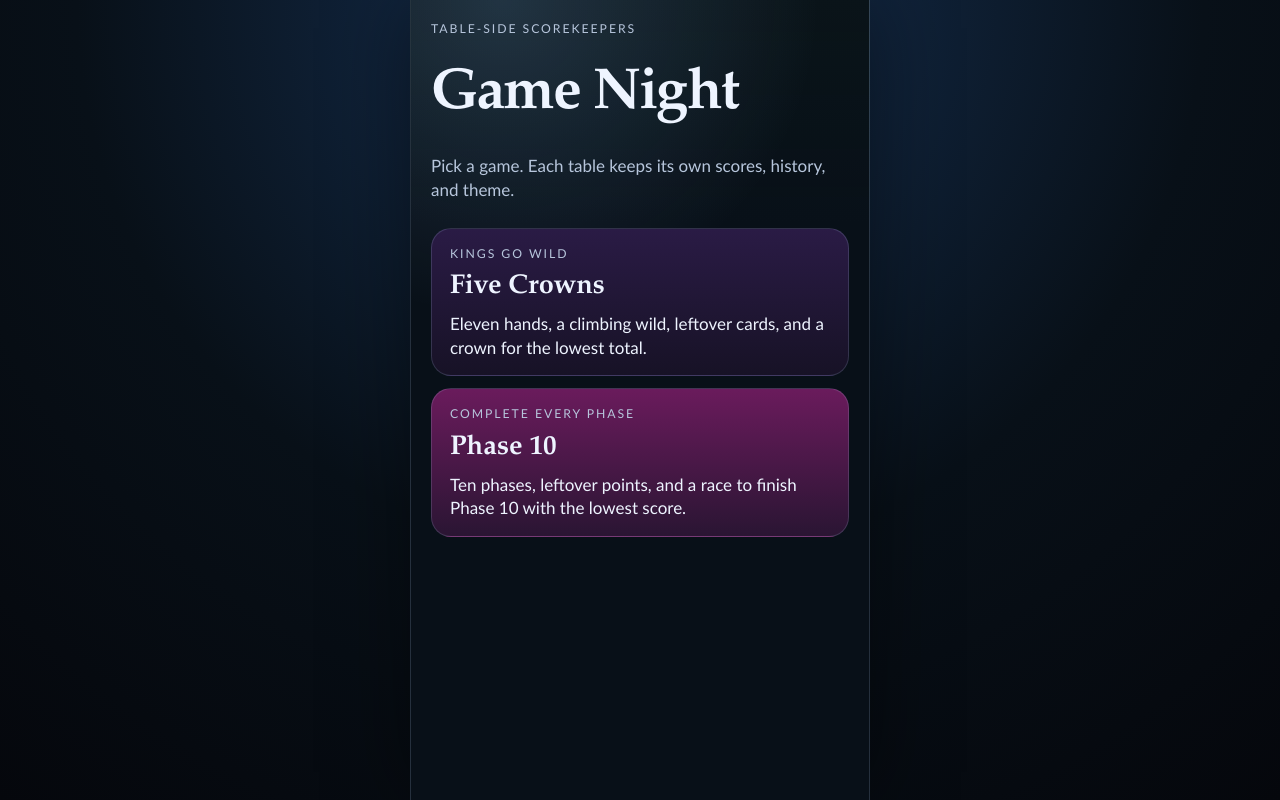
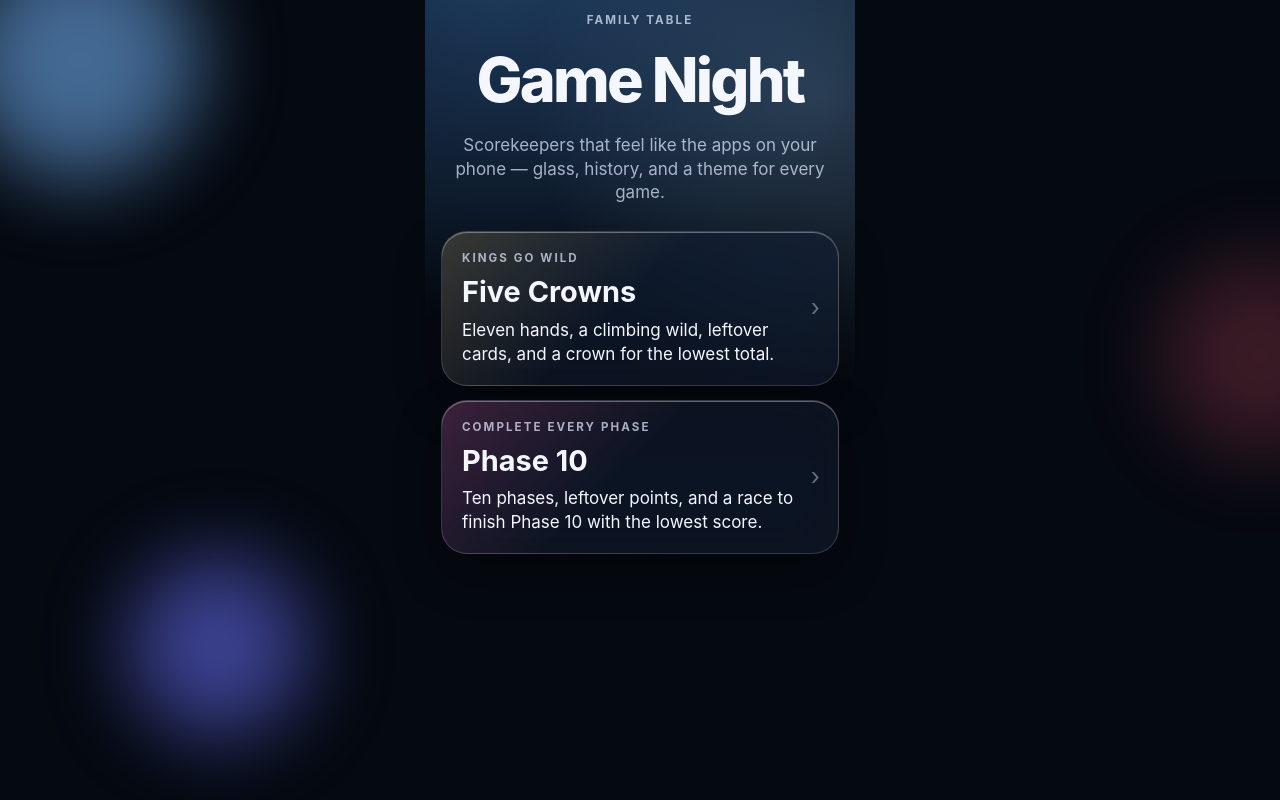
Before and after one commit to romans127/five-crowns, a React (Vite) app: page / in a window 1280 px wide. Built offline with nearby package versions, Linux system fonts and the light colour scheme; no server answers.

Commit message:
Overhaul Game Night into iOS glass UI and deploy family-game-night.

```diff
--- a/index.html
+++ b/index.html
@@ -6,17 +6,17 @@
       name="viewport"
       content="width=device-width, initial-scale=1.0, viewport-fit=cover"
     />
-    <meta name="theme-color" content="#081018" />
+    <meta name="theme-color" content="#050910" />
     <meta name="apple-mobile-web-app-capable" content="yes" />
     <meta name="apple-mobile-web-app-status-bar-style" content="black-translucent" />
     <meta name="apple-mobile-web-app-title" content="Game Night" />
     <meta
       name="description"
-      content="Game Night — table-side scorekeepers for Five Crowns, Phase 10, and more. History, leaderboards, and per-game theming."
+      content="Family Game Night — frosted-glass scorekeepers for Five Crowns, Phase 10, and more. History, leaderboards, and a theme for every game."
     />
     <link rel="icon" type="image/svg+xml" href="/favicon.svg" />
     <link rel="apple-touch-icon" href="/apple-touch-icon.png" />
-    <title>Game Night</title>
+    <title>Family Game Night</title>
   </head>
   <body>
     <div id="root"></div>
--- a/src/App.tsx
+++ b/src/App.tsx
@@ -1,8 +1,19 @@
-import { useEffect, useState } from 'react'
+import { useEffect, useState, type ReactNode } from 'react'
 import { FiveCrownsApp } from './FiveCrownsApp.tsx'
 import { Phase10App } from './games/phase10/App.tsx'
 import { GamePicker } from './platform/GamePicker.tsx'
 import type { GameId } from './platform/types.ts'
+
+function AppShell({ children }: { children: ReactNode }) {
+  return (
+    <div className="app-shell">
+      <div className="orb orb-a" aria-hidden="true" />
+      <div className="orb orb-b" aria-hidden="true" />
+      <div className="orb orb-c" aria-hidden="true" />
+      {children}
+    </div>
+  )
+}
 
 export default function App() {
   const [selected, setSelected] = useState<GameId | null>(null)
@@ -13,12 +24,24 @@
   }, [selected])
 
   if (selected === 'five-crowns') {
-    return <FiveCrownsApp onLeaveGames={() => setSelected(null)} />
+    return (
+      <AppShell>
+        <FiveCrownsApp onLeaveGames={() => setSelected(null)} />
+      </AppShell>
+    )
   }
 
   if (selected === 'phase-10') {
-    return <Phase10App onLeaveGames={() => setSelected(null)} />
+    return (
+      <AppShell>
+        <Phase10App onLeaveGames={() => setSelected(null)} />
+      </AppShell>
+    )
   }
 
-  return <GamePicker onChoose={setSelected} />
+  return (
+    <AppShell>
+      <GamePicker onChoose={setSelected} />
+    </AppShell>
+  )
 }
--- a/src/index.css
+++ b/src/index.css
@@ -1,57 +1,61 @@
 :root {
-  --felt: #102034;
-  --ink: #081018;
-  --panel: #121a28;
-  --panel-2: #182234;
-  --line: rgba(186, 214, 255, 0.16);
-  --ivory: #eef4ff;
-  --muted: #b7c6dc;
-  --gold: #8ec5ff;
-  --gold-deep: #4f8fd6;
-  --crimson: #ff4d6d;
-  --glow: rgba(142, 197, 255, 0.18);
+  --felt: #0b1a2e;
+  --ink: #050910;
+  --panel: rgba(18, 28, 44, 0.58);
+  --panel-2: rgba(255, 255, 255, 0.08);
+  --line: rgba(255, 255, 255, 0.16);
+  --hairline: rgba(255, 255, 255, 0.34);
+  --ivory: #f4f7ff;
+  --muted: rgba(226, 234, 255, 0.72);
+  --gold: #9ad0ff;
+  --gold-deep: #4f9dff;
+  --crimson: #ff5d7a;
+  --glow: rgba(90, 168, 255, 0.28);
+  --fill: #0a84ff;
+  --fill-text: #fff;
+  --glass: rgba(22, 32, 48, 0.52);
+  --glass-strong: rgba(12, 18, 30, 0.72);
+  --shadow: 0 18px 48px rgba(0, 0, 0, 0.32);
   --safe-top: env(safe-area-inset-top);
   --safe-bottom: env(safe-area-inset-bottom);
-  --sans: 'Trebuchet MS', 'Avenir Next', 'Segoe UI', sans-serif;
-  --display: 'Palatino Linotype', Palatino, 'Iowan Old Style', Georgia, serif;
+  --sans: -apple-system, BlinkMacSystemFont, 'SF Pro Text', 'Segoe UI Variable', 'Segoe UI', sans-serif;
+  --display: -apple-system, BlinkMacSystemFont, 'SF Pro Display', 'Segoe UI Variable Display', 'Segoe UI', sans-serif;
+  --radius-sheet: 28px;
+  --radius-card: 22px;
+  --radius-row: 16px;
   color: var(--ivory);
-  background: radial-gradient(circle at top, #163154 0%, var(--ink) 55%, #05070c 100%);
+  background: #050910;
   font: 17px/1.4 var(--sans);
   font-synthesis: none;
   text-rendering: optimizeLegibility;
   -webkit-font-smoothing: antialiased;
+  -webkit-tap-highlight-color: transparent;
 }
 
 [data-theme='five-crowns'] {
-  --felt: #10261c;
-  --ink: #0b1020;
-  --panel: #171226;
-  --panel-2: #221833;
-  --line: rgba(246, 231, 178, 0.16);
-  --ivory: #f6efe3;
-  --muted: #c9bdcf;
+  --felt: #1a1030;
+  --ink: #0c0814;
+  --panel: rgba(42, 24, 64, 0.5);
   --gold: #f4c95d;
-  --gold-deep: #d4a017;
-  --crimson: #ff4d6d;
-  --glow: rgba(244, 201, 93, 0.16);
-  --display: 'Palatino Linotype', Palatino, 'Iowan Old Style', Georgia, serif;
-  background: radial-gradient(circle at top, #2a1b45 0%, var(--ink) 55%, #07060d 100%);
+  --gold-deep: #e8b84a;
+  --glow: rgba(244, 201, 93, 0.26);
+  --fill: #f4c95d;
+  --fill-text: #2a1604;
+  --glass: rgba(36, 22, 58, 0.55);
+  --glass-strong: rgba(18, 10, 32, 0.74);
 }
 
 [data-theme='phase-10'] {
-  --felt: #2a1230;
-  --ink: #14081a;
-  --panel: #2a1533;
-  --panel-2: #3a1c44;
-  --line: rgba(255, 186, 214, 0.18);
-  --ivory: #fff4fb;
-  --muted: #e0c3d6;
-  --gold: #ff8ac4;
-  --gold-deep: #ff5ea0;
-  --crimson: #ff4d6d;
-  --glow: rgba(255, 138, 196, 0.2);
-  --display: 'Trebuchet MS', 'Avenir Next', 'Segoe UI', sans-serif;
-  background: radial-gradient(circle at top, #6a1b5c 0%, #24103a 48%, #0d0714 100%);
+  --felt: #2a0f2a;
+  --ink: #140814;
+  --panel: rgba(72, 20, 64, 0.5);
+  --gold: #ff8ac8;
+  --gold-deep: #ff5ea8;
+  --glow: rgba(255, 120, 196, 0.28);
+  --fill: #ff2d92;
+  --fill-text: #fff;
+  --glass: rgba(56, 16, 52, 0.55);
+  --glass-strong: rgba(28, 8, 28, 0.74);
 }
 
 * {
@@ -66,20 +70,59 @@
 }
 
 body {
-  min-height: 100svh;
   min-height: 100dvh;
+  overflow-x: hidden;
 }
 
 #root {
-  max-width: 460px;
+  max-width: 430px;
   margin: 0 auto;
   min-height: 100svh;
+  position: relative;
+  isolation: isolate;
   background:
-    radial-gradient(circle at 20% 0%, var(--glow), transparent 36%),
-    linear-gradient(180deg, rgba(16, 38, 28, 0.18), transparent 28%),
+    radial-gradient(circle at 18% -8%, var(--glow), transparent 42%),
+    radial-gradient(circle at 92% 12%, color-mix(in srgb, var(--gold) 22%, transparent), transparent 36%),
+    linear-gradient(180deg, color-mix(in srgb, var(--felt) 70%, transparent), transparent 40%),
     var(--ink);
-  border-inline: 1px solid var(--line);
-  box-shadow: 0 0 80px rgba(0, 0, 0, 0.45);
+}
+
+.app-shell {
+  position: relative;
+  min-height: 100svh;
+}
+
+.orb {
+  position: fixed;
+  z-index: 0;
+  width: 240px;
+  height: 240px;
+  border-radius: 50%;
+  filter: blur(42px);
+  pointer-events: none;
+  opacity: 0.55;
+}
+
+.orb-a {
+  top: -60px;
+  left: -40px;
+  background: color-mix(in srgb, var(--gold) 55%, #4f9dff);
+}
+
+.orb-b {
+  top: 32%;
+  right: -80px;
+  width: 200px;
+  height: 200px;
+  background: color-mix(in srgb, var(--crimson) 40%, transparent);
+}
+
+.orb-c {
+  bottom: 8%;
+  left: 10%;
+  width: 180px;
+  height: 180px;
+  background: color-mix(in srgb, var(--gold-deep) 35%, #7c5cff);
 }
 
 button,
@@ -96,19 +139,22 @@
 h1,
 h2 {
   font-family: var(--display);
-  letter-spacing: -0.03em;
+  letter-spacing: -0.045em;
   margin: 0;
+  font-weight: 760;
 }
 
 h1 {
-  font-size: clamp(2rem, 8vw, 3rem);
+  font-size: clamp(2.15rem, 9vw, 3.15rem);
 }
 
 .screen {
+  position: relative;
+  z-index: 1;
   display: flex;
   flex-direction: column;
   gap: 18px;
-  padding: calc(20px + var(--safe-top)) 20px calc(28px + var(--safe-bottom));
+  padding: calc(12px + var(--safe-top)) 16px calc(28px + var(--safe-bottom));
   min-height: 100svh;
 }
 
@@ -121,28 +167,76 @@
 
 .eyebrow {
   text-transform: uppercase;
-  letter-spacing: 0.16em;
-  font-size: 0.72rem;
+  letter-spacing: 0.18em;
+  font-size: 0.68rem;
+  font-weight: 700;
 }
 
 .center {
   text-align: center;
 }
 
+.glass,
+.player-field,
+.player-card,
+.rule-card,
+.final-standings li,
+.history-row,
+.history-detail-card,
+.leaderboard-panel,
+.import-panel,
+.game-tile,
+.grouped-list,
+.leader-strip,
+.score-sheet-grid-wrap {
+  background: var(--glass);
+  backdrop-filter: blur(28px) saturate(180%);
+  -webkit-backdrop-filter: blur(28px) saturate(180%);
+  border: 1px solid var(--line);
+  box-shadow:
+    0 1px 0 var(--hairline) inset,
+    var(--shadow);
+}
+
+@supports not ((backdrop-filter: blur(1px)) or (-webkit-backdrop-filter: blur(1px))) {
+  .glass,
+  .player-field,
+  .player-card,
+  .rule-card,
+  .final-standings li,
+  .history-row,
+  .history-detail-card,
+  .leaderboard-panel,
+  .import-panel,
+  .game-tile,
+  .grouped-list,
+  .leader-strip,
+  .score-sheet-grid-wrap {
+    background: var(--glass-strong);
+  }
+}
+
 .btn {
   border-radius: 999px;
   padding: 0 18px;
-  font-weight: 700;
+  font-weight: 650;
+  letter-spacing: -0.02em;
 }
 
 .btn.primary {
-  background: linear-gradient(180deg, #ffe08a, var(--gold-deep));
-  color: #2a1604;
-  box-shadow: 0 8px 24px rgba(212, 160, 23, 0.28);
+  background: linear-gradient(180deg, color-mix(in srgb, var(--fill) 92%, #fff), var(--fill));
+  color: var(--fill-text);
+  box-shadow:
+    0 1px 0 rgba(255, 255, 255, 0.35) inset,
+    0 12px 28px color-mix(in srgb, var(--fill) 38%, transparent);
+  min-height: 56px;
+  font-size: 1.05rem;
 }
 
 .btn.ghost {
-  background: transparent;
+  background: var(--glass);
+  backdrop-filter: blur(20px) saturate(160%);
+  -webkit-backdrop-filter: blur(20px) saturate(160%);
   color: var(--ivory);
   border: 1px solid var(--line);
 }
@@ -150,13 +244,14 @@
 .btn.text {
   background: transparent;
   color: var(--gold);
-  min-height: 40px;
+  min-height: 44px;
+  padding: 0 8px;
 }
 
 .btn.gold {
-  background: #3a2208;
+  background: color-mix(in srgb, var(--gold) 16%, transparent);
   color: var(--gold);
-  border: 1px solid rgba(244, 201, 93, 0.4);
+  border: 1px solid color-mix(in srgb, var(--gold) 35%, transparent);
 }
 
 .btn:disabled {
@@ -168,14 +263,63 @@
 }
 
 .pulse {
-  animation: pulse 1.8s ease-in-out infinite;
+  animation: pulse 2.2s ease-in-out infinite;
 }
 
 @keyframes pulse {
   50% {
-    box-shadow: 0 12px 32px rgba(244, 201, 93, 0.55);
-    filter: brightness(1.08);
+    box-shadow:
+      0 1px 0 rgba(255, 255, 255, 0.4) inset,
+      0 16px 36px color-mix(in srgb, var(--fill) 55%, transparent);
+    filter: brightness(1.06);
   }
+}
+
+.nav-bar {
+  display: flex;
+  align-items: center;
+  min-height: 44px;
+  margin: 0 -4px;
+}
+
+.hero-block {
+  display: grid;
+  gap: 10px;
+}
+
+.grouped-list {
+  overflow: hidden;
+  border-radius: var(--radius-card);
+  display: grid;
+}
+
+.grouped-row {
+  width: 100%;
+  min-height: 52px;
+  display: flex;
+  align-items: center;
+  justify-content: space-between;
+  gap: 12px;
+  padding: 0 16px;
+  background: transparent;
+  color: inherit;
+  text-align: left;
+  border-bottom: 1px solid color-mix(in srgb, var(--line) 80%, transparent);
+}
+
+.grouped-row:last-child {
+  border-bottom: 0;
+}
+
+.grouped-row:active {
+  background: rgba(255, 255, 255, 0.06);
+}
+
+.chevron {
+  color: color-mix(in srgb, var(--ivory) 40%, transparent);
+  font-size: 1.4rem;
+  font-weight: 400;
+  line-height: 1;
 }
 
 .suit-row {
@@ -211,29 +355,42 @@
   width: 88px;
   height: 88px;
   margin: 8px auto 0;
-  filter: drop-shadow(0 8px 16px rgba(244, 201, 93, 0.35));
+  filter: drop-shadow(0 8px 16px color-mix(in srgb, var(--gold) 40%, transparent));
 }
 
 .home-screen,
-.winner-screen {
+.winner-screen,
+.picker-screen {
   text-align: center;
-  justify-content: center;
+}
+
+.home-screen,
+.picker-screen {
+  justify-content: flex-start;
 }
 
 .home-actions,
 .sheet-actions {
   display: flex;
   flex-direction: column;
-  gap: 10px;
+  gap: 14px;
+}
+
+.home-screen .hero-block,
+.picker-screen .hero-block,
+.winner-screen {
+  text-align: center;
 }
 
 .install-chip {
   margin: 8px auto 0;
   border-radius: 999px;
   padding: 0 16px;
-  background: #2a1b45;
+  background: var(--glass);
+  backdrop-filter: blur(18px);
+  -webkit-backdrop-filter: blur(18px);
   color: var(--gold);
-  border: 1px solid rgba(244, 201, 93, 0.35);
+  border: 1px solid var(--line);
 }
 
 .install-note {
@@ -241,9 +398,26 @@
   font-size: 0.9rem;
 }
 
+.thumb-dock {
+  margin-top: auto;
+  padding-top: 12px;
+}
+
+.screen-head {
+  position: sticky;
+  top: 0;
+  z-index: 5;
+  margin: calc(-12px - var(--safe-top)) -16px 0;
+  padding: calc(10px + var(--safe-top)) 16px 12px;
+  background: color-mix(in srgb, var(--ink) 28%, transparent);
+  backdrop-filter: blur(24px) saturate(170%);
+  -webkit-backdrop-filter: blur(24px) saturate(170%);
+  border-bottom: 1px solid color-mix(in srgb, var(--line) 70%, transparent);
+}
+
 .screen-head h1 {
   font-size: 2rem;
-  margin-top: 8px;
+  margin-top: 4px;
 }
 
 .player-fields,
@@ -265,9 +439,7 @@
   display: flex;
   align-items: center;
   gap: 12px;
-  background: linear-gradient(180deg, var(--panel-2), var(--panel));
-  border: 1px solid var(--line);
-  border-radius: 18px;
+  border-radius: var(--radius-card);
   padding: 12px 14px;
 }
 
@@ -306,14 +478,14 @@
 
 .wild-burst {
   color: var(--gold);
-  text-shadow: 0 0 18px rgba(244, 201, 93, 0.45);
+  text-shadow: 0 0 18px color-mix(in srgb, var(--gold) 45%, transparent);
 }
 
 .hand-track {
   display: flex;
   gap: 10px;
   overflow-x: auto;
-  padding: 4px 2px 8px;
+  padding: 8px 2px 10px;
   scroll-snap-type: x proximity;
   scroll-padding-inline: 8px;
   -webkit-overflow-scrolling: touch;
@@ -390,7 +562,7 @@
 
 .playing-card-wild:not(.playing-card-joker) {
   box-shadow:
-    0 0 0 1px rgba(212, 160, 23, 0.55),
+    0 0 0 1px color-mix(in srgb, var(--gold) 55%, transparent),
     0 8px 18px rgba(0, 0, 0, 0.32);
 }
 
@@ -398,7 +570,7 @@
   transform: translateY(-4px) scale(1.06);
   box-shadow:
     0 0 0 2px var(--gold),
-    0 10px 20px rgba(244, 201, 93, 0.35);
+    0 10px 20px color-mix(in srgb, var(--gold) 35%, transparent);
   z-index: 1;
 }
 
@@ -441,6 +613,8 @@
   display: grid;
   gap: 6px;
   text-align: center;
+  border-radius: var(--radius-card);
+  padding: 12px;
 }
 
 .player-card {
@@ -448,6 +622,10 @@
   text-align: left;
   color: inherit;
   min-height: 72px;
+}
+
+.player-card:active {
+  transform: scale(0.985);
 }
 
 .player-meta {
@@ -474,7 +652,9 @@
 .sheet-backdrop {
   position: fixed;
   inset: 0;
-  background: rgba(6, 4, 12, 0.72);
+  background: rgba(4, 6, 12, 0.46);
+  backdrop-filter: blur(10px);
+  -webkit-backdrop-filter: blur(10px);
   display: flex;
   align-items: flex-end;
   justify-content: center;
@@ -483,19 +663,33 @@
 }
 
 .score-sheet {
-  width: min(460px, 100%);
-  background: #1c1430;
+  width: min(430px, 100%);
+  background: var(--glass-strong);
+  backdrop-filter: blur(40px) saturate(190%);
+  -webkit-backdrop-filter: blur(40px) saturate(190%);
   border: 1px solid var(--line);
-  border-radius: 24px 24px 16px 16px;
-  padding: 18px 16px calc(16px + var(--safe-bottom));
+  border-radius: var(--radius-sheet) var(--radius-sheet) 18px 18px;
+  padding: 10px 16px calc(16px + var(--safe-bottom));
   display: grid;
   gap: 12px;
-  animation: rise 0.22s ease-out;
+  box-shadow:
+    0 1px 0 var(--hairline) inset,
+    0 -20px 80px rgba(0, 0, 0, 0.45);
+  animation: rise 0.28s cubic-bezier(0.22, 1, 0.36, 1);
+}
+
+.score-sheet::before {
+  content: '';
+  width: 36px;
+  height: 5px;
+  border-radius: 999px;
+  background: rgba(255, 255, 255, 0.28);
+  margin: 2px auto 4px;
 }
 
 @keyframes rise {
   from {
-    transform: translateY(24px);
+    transform: translateY(28px);
     opacity: 0;
   }
 }
@@ -503,16 +697,17 @@
 .mode-toggle {
   display: grid;
   grid-template-columns: 1fr 1fr;
-  gap: 6px;
-  background: #120c1e;
+  gap: 4px;
+  background: rgba(0, 0, 0, 0.28);
   padding: 4px;
   border-radius: 999px;
 }
 
 .mode-toggle button[aria-selected='true'] {
-  background: var(--gold);
-  color: #2a1604;
+  background: color-mix(in srgb, var(--ivory) 18%, transparent);
+  color: var(--ivory);
   border-radius: 999px;
+  box-shadow: 0 1px 0 rgba(255, 255, 255, 0.2) inset;
 }
 
 .mode-toggle button[aria-selected='false'] {
@@ -567,9 +762,11 @@
 
 .keypad button {
   min-height: 64px;
-  border-radius: 14px;
-  background: #2a1f3d;
+  border-radius: 18px;
+  background: color-mix(in srgb, var(--ivory) 10%, transparent);
   color: var(--ivory);
+  backdrop-filter: blur(12px);
+  -webkit-backdrop-filter: blur(12px);
 }
 
 .keypad-digit,
@@ -665,8 +862,34 @@
 @media (prefers-reduced-motion: reduce) {
   .pulse,
   .speck,
-  .score-sheet {
+  .score-sheet,
+  .orb {
     animation: none;
+    filter: none;
+  }
+}
+
+@media (prefers-reduced-transparency: reduce) {
+  .glass,
+  .player-field,
+  .player-card,
+  .rule-card,
+  .final-standings li,
+  .history-row,
+  .history-detail-card,
+  .leaderboard-panel,
+  .import-panel,
+  .game-tile,
+  .grouped-list,
+  .leader-strip,
+  .score-sheet,
+  .score-sheet-grid-wrap,
+  .btn.ghost,
+  .install-chip,
+  .screen-head {
+    backdrop-filter: none;
+    -webkit-backdrop-filter: none;
+    background: var(--glass-strong);
   }
 }
 
@@ -680,12 +903,14 @@
 
 .history-search input {
   width: 100%;
-  min-height: 48px;
-  border-radius: 14px;
+  min-height: 52px;
+  border-radius: 16px;
   border: 1px solid var(--line);
-  background: var(--panel);
+  background: var(--glass);
+  backdrop-filter: blur(18px);
+  -webkit-backdrop-filter: blur(18px);
   color: var(--ivory);
-  padding: 0 14px;
+  padding: 0 16px;
   font: inherit;
 }
 
@@ -694,7 +919,7 @@
 }
 
 .history-search input:focus {
-  outline: 2px solid var(--gold);
+  outline: 2px solid color-mix(in srgb, var(--gold) 70%, transparent);
   outline-offset: 2px;
 }
 
@@ -727,9 +952,7 @@
   text-align: left;
   display: grid;
   gap: 4px;
-  background: linear-gradient(180deg, var(--panel-2), var(--panel));
-  border: 1px solid var(--line);
-  border-radius: 18px;
+  border-radius: var(--radius-card);
   padding: 14px 16px;
   color: inherit;
   min-height: 72px;
@@ -746,9 +969,7 @@
 }
 
 .history-detail-card {
-  background: linear-gradient(180deg, var(--panel-2), var(--panel));
-  border: 1px solid var(--line);
-  border-radius: 18px;
+  border-radius: var(--radius-card);
   padding: 16px;
   display: grid;
   gap: 10px;
@@ -768,9 +989,7 @@
 
 .score-sheet-grid-wrap {
   overflow-x: auto;
-  border: 1px solid var(--line);
   border-radius: 16px;
-  background: rgba(12, 8, 20, 0.35);
 }
 
 .score-sheet-grid {
@@ -828,9 +1047,7 @@
 }
 
 .leaderboard-panel {
-  background: linear-gradient(180deg, var(--panel-2), var(--panel));
-  border: 1px solid var(--line);
-  border-radius: 18px;
+  border-radius: var(--radius-card);
   padding: 16px;
   display: grid;
   gap: 12px;
@@ -862,7 +1079,7 @@
   align-items: center;
   padding: 10px 12px;
   border-radius: 14px;
-  background: rgba(255, 255, 255, 0.03);
+  background: color-mix(in srgb, var(--ivory) 6%, transparent);
   border: 1px solid var(--line);
 }
 
@@ -893,7 +1110,7 @@
 }
 
 .picker-screen h1 {
-  font-size: clamp(2.4rem, 10vw, 3.4rem);
+  font-size: clamp(2.6rem, 11vw, 3.6rem);
 }
 
 .game-grid {
@@ -901,41 +1118,50 @@
   padding: 0;
   margin: 8px 0 0;
   display: grid;
-  gap: 12px;
+  gap: 14px;
 }
 
 .game-tile {
   width: 100%;
   text-align: left;
-  display: grid;
-  gap: 6px;
-  min-height: 112px;
-  padding: 16px 18px;
-  border-radius: 20px;
-  border: 1px solid var(--line);
+  display: flex;
+  align-items: center;
+  justify-content: space-between;
+  gap: 12px;
+  min-height: 132px;
+  padding: 18px 18px 18px 20px;
+  border-radius: 26px;
   color: inherit;
 }
 
+.game-tile-copy {
+  display: grid;
+  gap: 6px;
+  min-width: 0;
+}
+
 .game-tile.theme-five-crowns {
-  background: linear-gradient(180deg, #2a1b45, #171226);
+  background:
+    linear-gradient(135deg, rgba(244, 201, 93, 0.18), transparent 46%),
+    var(--glass);
 }
 
 .game-tile.theme-phase-10 {
-  background: linear-gradient(180deg, #6a1b5c, #2a1533);
+  background:
+    linear-gradient(135deg, rgba(255, 90, 168, 0.2), transparent 46%),
+    var(--glass);
 }
 
 .game-tile strong {
   font-family: var(--display);
-  font-size: 1.6rem;
+  font-size: 1.7rem;
 }
 
 .import-panel {
   display: grid;
   gap: 10px;
   padding: 14px 16px;
-  border-radius: 18px;
-  border: 1px dashed var(--line);
-  background: rgba(255, 255, 255, 0.03);
+  border-radius: var(--radius-card);
 }
 
 .phase-complete {
--- a/src/platform/GamePicker.tsx
+++ b/src/platform/GamePicker.tsx
@@ -20,24 +20,31 @@
 
   return (
     <section className="screen picker-screen">
-      <p className="eyebrow">Table-side scorekeepers</p>
+      <header className="hero-block">
+        <p className="eyebrow">Family table</p>
         <h1>Game Night</h1>
-      <p className="tagline">Pick a game. Each table keeps its own scores, history, and theme.</p>
+        <p className="tagline">Scorekeepers that feel like the apps on your phone — glass, history, and a theme for every game.</p>
+      </header>
 
       <ol className="game-grid">
         {GAMES.map((game) => (
           <li key={game.id}>
             <button type="button" className={`game-tile theme-${game.id}`} onClick={() => onChoose(game.id)}>
+              <span className="game-tile-copy">
                 <span className="eyebrow">{game.tagline}</span>
                 <strong>{game.name}</strong>
                 <span>{game.blurb}</span>
+              </span>
+              <span className="chevron" aria-hidden="true">
+                ›
+              </span>
             </button>
           </li>
         ))}
       </ol>
 
       {showImport ? (
-        <div className="import-panel">
+        <div className="import-panel glass">
           <p>
             Found {localPeek.historyCount} saved Five Crowns {localPeek.historyCount === 1 ? 'game' : 'games'}
             {localPeek.active ? ' plus a table in progress' : ''} on this phone.
@@ -71,12 +78,14 @@
         </div>
       ) : null}
 
+      <div className="thumb-dock">
         {canInstall ? (
           <button type="button" className="install-chip" onClick={() => void install()}>
-          Install on this phone
+            Add to Home Screen
           </button>
         ) : null}
-      {installed ? <p className="install-note">Installed — Game Night works like an app, even offline.</p> : null}
+        {installed ? <p className="install-note">On your Home Screen — works offline at the table.</p> : null}
+      </div>
     </section>
   )
 }
--- a/vite.config.ts
+++ b/vite.config.ts
@@ -9,12 +9,12 @@
       registerType: 'autoUpdate',
       includeAssets: ['favicon.svg', 'apple-touch-icon.png'],
       manifest: {
-        name: 'Game Night',
+        name: 'Family Game Night',
         short_name: 'Game Night',
         description:
-          'Table-side scorekeepers for Five Crowns, Phase 10, and more. History, leaderboards, and per-game theming.',
-        theme_color: '#081018',
-        background_color: '#081018',
+          'Frosted-glass scorekeepers for Five Crowns, Phase 10, and more. History, leaderboards, and a theme for every game.',
+        theme_color: '#050910',
+        background_color: '#050910',
         display: 'standalone',
         orientation: 'portrait',
         start_url: '/',
```
Also changed, not shown: src/components/Home.tsx (+22 -12 lines), src/games/phase10/screens.tsx (+21 -11 lines), 2 other files (tests, documents, lock files or other folders). Lines whose indentation alone changed are shown as unchanged.
